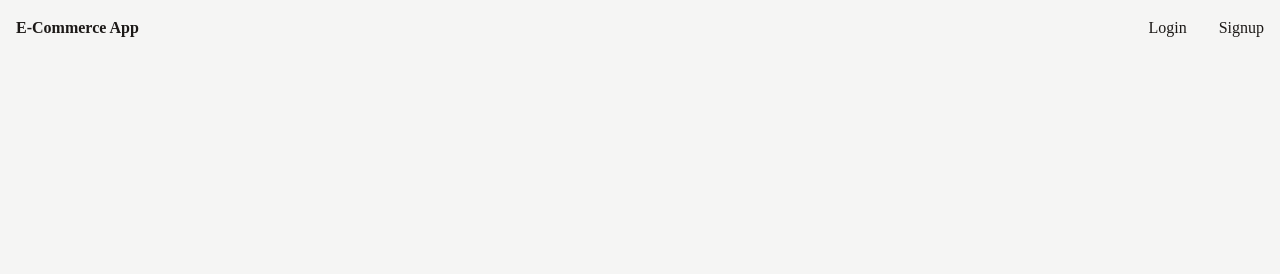
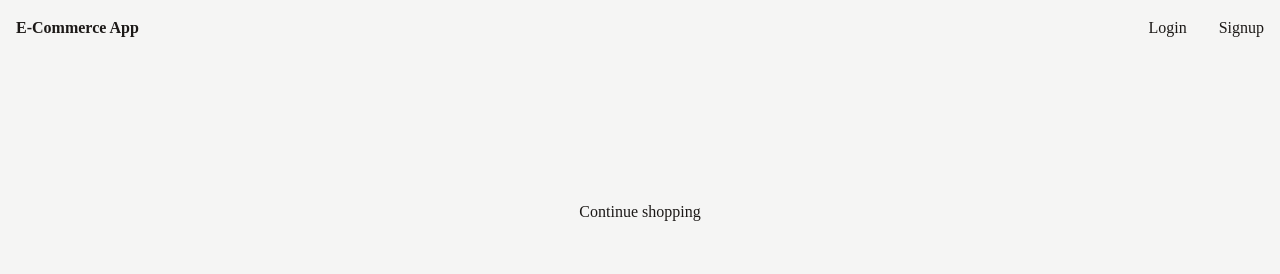
Before and after one commit to orphandeity/ecommerce-app, a React (Vite) app in the folder client/: page /message in a window 1280 px wide. Shown: the top 274 px of the page. Built offline with nearby package versions, Linux system fonts and the light colour scheme; no server answers; a web font is replaced by a local one.

Commit message:
adds cart badge

```diff
--- a/client/src/components/Cart.jsx
+++ b/client/src/components/Cart.jsx
@@ -1,8 +1,9 @@
 import { useState } from "react";
 import * as Dialog from "@radix-ui/react-dialog";
 import { Link } from "react-router-dom";
-import { ShoppingBag, X } from "lucide-react";
+import { X } from "lucide-react";
 import CartItems from "./CartItems";
+import CartIcon from "./CartIcon";
 
 let overlayStyles = {
   backgroundColor: "var(--overlay-color)",
@@ -33,8 +34,14 @@ function Cart() {
 
   return (
     <Dialog.Root open={open} onOpenChange={setOpen}>
-      <Dialog.Trigger>
-        <ShoppingBag />
+      <Dialog.Trigger
+        style={{
+          backgroundColor: "var(--background-color)",
+          border: "none",
+          cursor: "pointer",
+        }}
+      >
+        <CartIcon />
       </Dialog.Trigger>
       <Dialog.Portal>
         <Dialog.Overlay style={overlayStyles} />
--- /dev/null
+++ b/client/src/components/CartIcon.jsx
@@ -0,0 +1,18 @@
+import { useQuery } from "@tanstack/react-query";
+import { getCartQuery } from "../lib/cart";
+import { ShoppingBag } from "lucide-react";
+
+import styles from "../styles/CartIcon.module.css";
+
+function CartIcon() {
+  let { data: cart } = useQuery(getCartQuery());
+
+  return (
+    <div className={styles.wrapper}>
+      <ShoppingBag />
+      {cart && cart.items.length > 0 && <div className={styles.badge} />}
+    </div>
+  );
+}
+
+export default CartIcon;
--- a/client/src/components/CartItems.jsx
+++ b/client/src/components/CartItems.jsx
@@ -39,7 +39,6 @@ export default function CartItems() {
             </tr>
           ))}
         </tbody>
-        <hr />
         <tfoot>
           <tr style={itemStyles}>
             <td>
--- a/client/src/routes/Message.jsx
+++ b/client/src/routes/Message.jsx
@@ -1,4 +1,5 @@
 import { useEffect, useState } from "react";
+import { Link } from "react-router-dom";
 
 export default function Message() {
   const [message, setMessage] = useState("");
@@ -18,8 +19,17 @@ export default function Message() {
   }, []);
 
   return (
-    <div>
+    <div
+      style={{
+        display: "grid",
+        gap: "1rem",
+        placeContent: "center",
+        marginTop: "8rem",
+        textAlign: "center",
+      }}
+    >
       <b>{message}</b>
+      <Link to="/">Continue shopping</Link>
     </div>
   );
 }
--- /dev/null
+++ b/client/src/styles/cartIcon.module.css
@@ -0,0 +1,14 @@
+.wrapper {
+  position: relative;
+}
+
+.badge {
+  position: absolute;
+  top: -5px;
+  right: -5px;
+  background-color: red;
+  color: white;
+  padding: 0.35rem;
+  aspect-ratio: 1/1;
+  border-radius: 50%;
+}
```
Also changed, not shown: 1 other file (tests, documents, lock files or other folders).
